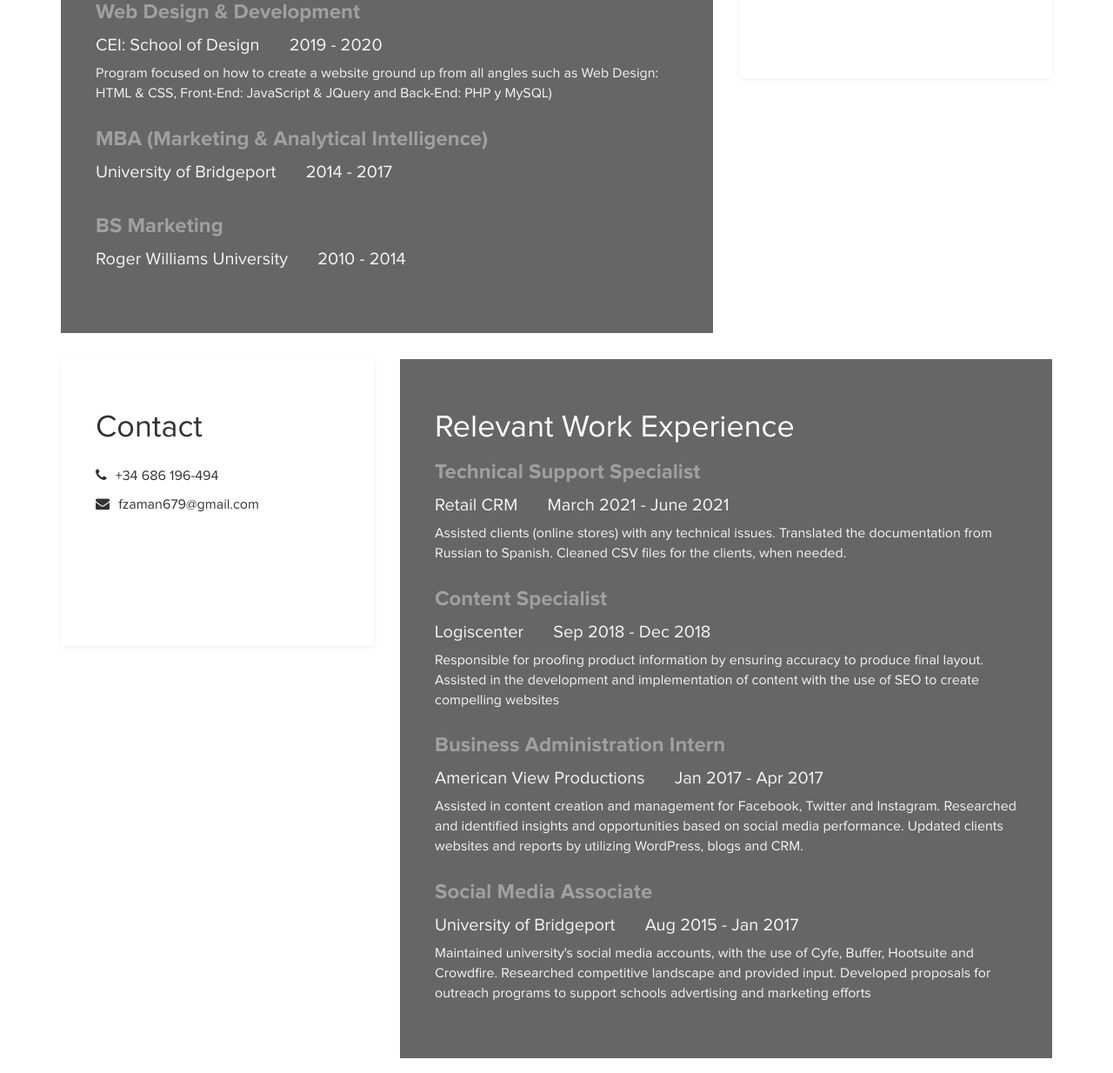
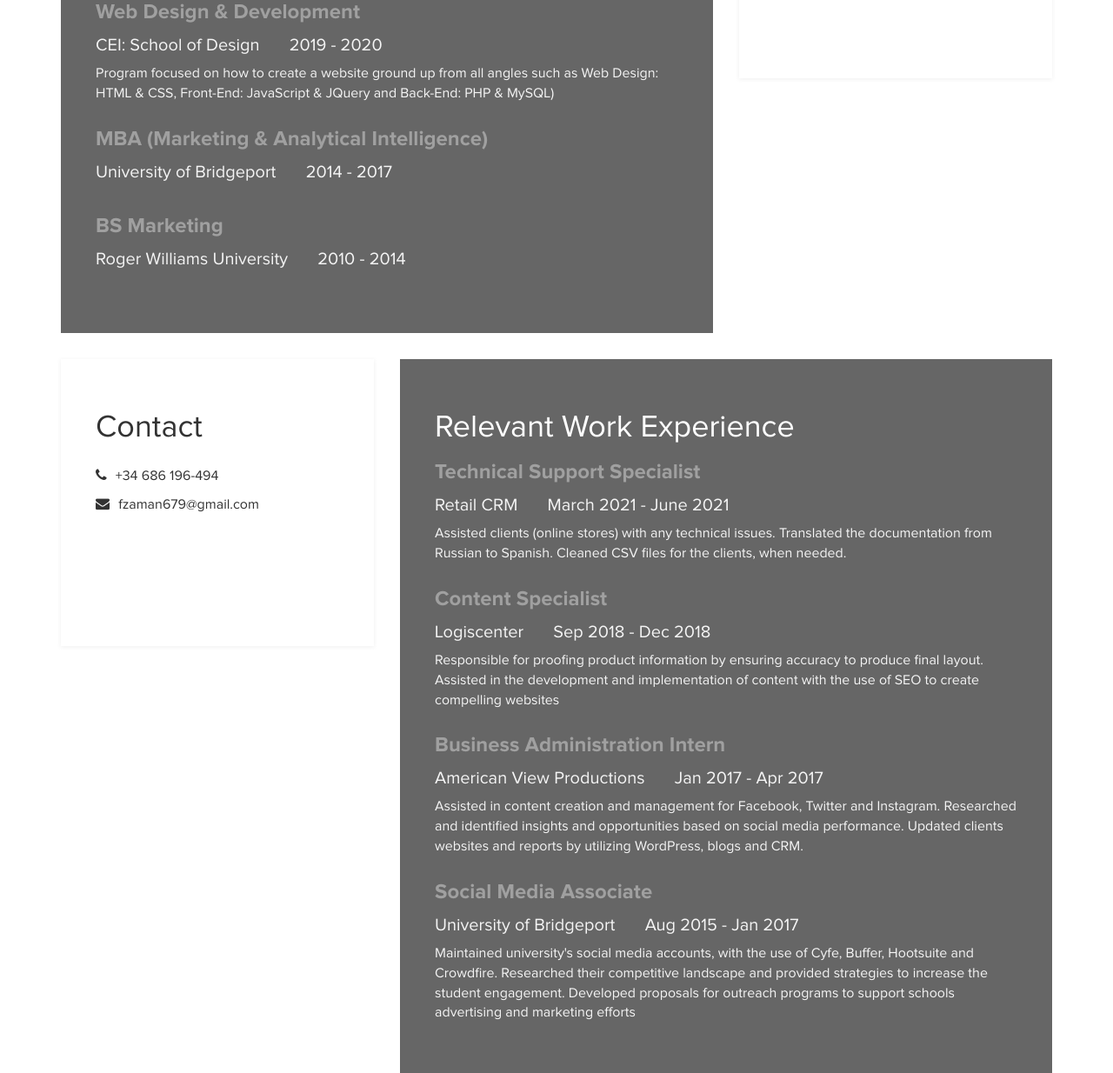
Before and after one commit to fzaman679/FZ_DS_RESUME, a plain HTML site: page index.html in a window 1280 px wide. Shown: the part 1326-2560 px from the top of the page at 87% size. Drawn offline with Linux system fonts and the light colour scheme.

Commit message:
changes made

```diff
--- a/index.html
+++ b/index.html
@@ -83,7 +83,7 @@
 								<h5>CEI: School of Design </h5><span></span>
 								<h5>2019 - 2020</h5>
 							</div>
-						<p class="education-description"> Program focused on how to create a website ground up from all angles such as Web Design: HTML & CSS, Front-End: JavaScript & JQuery and Back-End: PHP y MySQL)
+						<p class="education-description"> Program focused on how to create a website ground up from all angles such as Web Design: HTML & CSS, Front-End: JavaScript & JQuery and Back-End: PHP & MySQL)
 						</p>
 					</div>
 					<div class="education-content">
@@ -162,7 +162,7 @@
 						<h5>University of Bridgeport</h5><span></span>
 						<h5>Aug 2015 - Jan 2017</h5>
 						<p class="education-description">Maintained university's social media accounts, with the use of Cyfe, Buffer, Hootsuite and Crowdfire.
-							Researched competitive landscape and provided input.
+							Researched their competitive landscape and provided strategies to increase the student engagement.
 							Developed proposals for outreach programs to support schools advertising and marketing efforts
 						</p>
 					</div>
```
